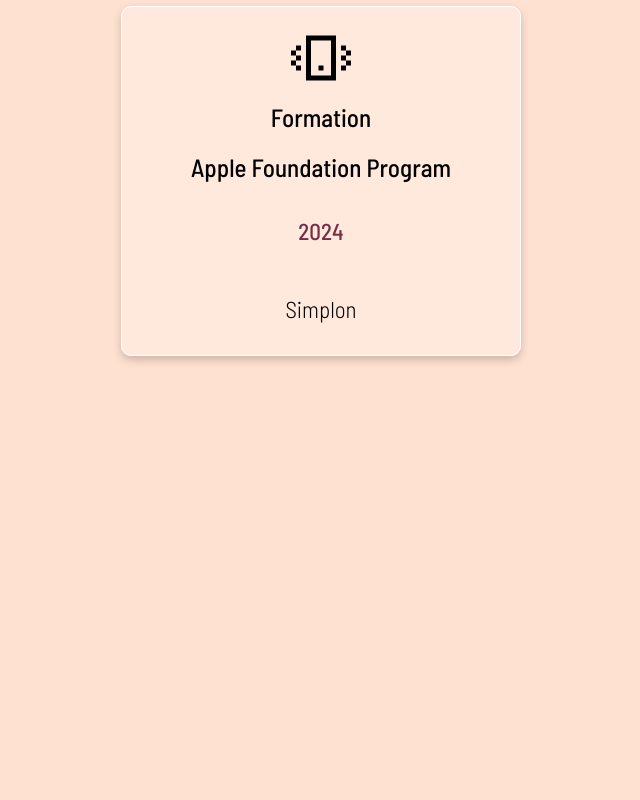
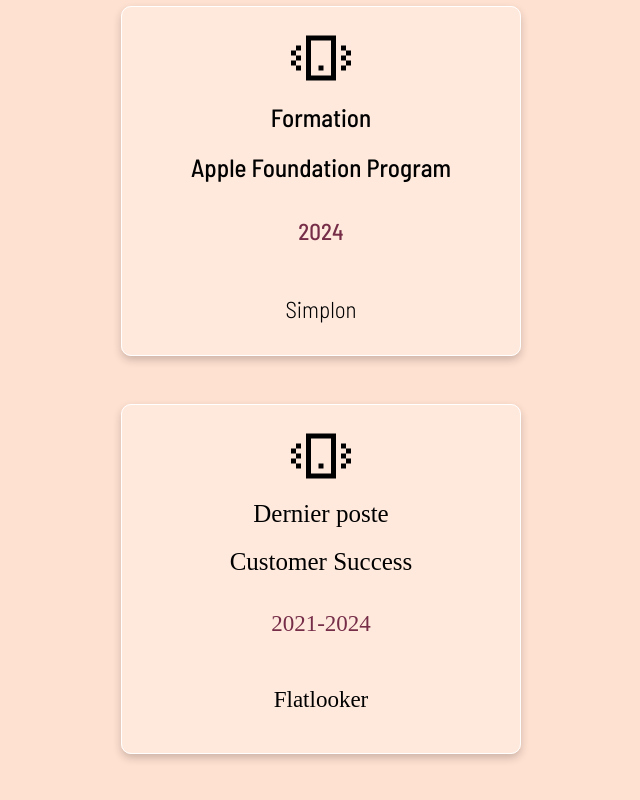
Before and after one commit to lisadda/lisadda.github.io, a plain HTML site: page index.html in a window 1280 px wide. Shown: the part 1601-2401 px from the top of the page, without its empty margins (428-1068 px from the left). Drawn offline with Linux system fonts and the light colour scheme; a web font is replaced by a local one.

Commit message:
v3 du 19/07

```diff
--- a/index.html
+++ b/index.html
@@ -169,19 +169,21 @@
                         </clipPath>
                         </defs>
                 </svg></a>
-
+            </div>
         </div>
 
 
 
 
-    </div>
+
+
 
       <article class="formation">
         <section class="title1">
         <p class="titre1">Formations & Expérience</p>
         </section>
 
+        <!-- 1ere card -->
         <div class="flip-card">
           <div class="flip-card-inner">
             <div class="flip-card-front">
@@ -209,7 +211,9 @@
 
           </div>
         </div>
+        <!-- 1ere card -->
 
+        <!-- 2eme card -->
         <div class="flip-card2">
           <div class="flip-card-inner2">
             <div class="flip-card-front2">
@@ -237,6 +241,37 @@
 
           </div>
         </div>
+        <!-- 2eme card -->
+
+        <!-- 3eme card -->
+        <div class="flip-card3">
+          <div class="flip-card-inner3">
+            <div class="flip-card-front3">
+            <svg width="60" height="60" viewBox="0 0 60 60" fill="none" xmlns="http://www.w3.org/2000/svg">
+              <path fill-rule="evenodd" clip-rule="evenodd" d="M20 7.5H15V52.5H20H40H45V7.5H40H20ZM40 12.5V47.5H20V12.5H40ZM32.5 37.5H27.5V42.5H32.5V37.5ZM50 17.5H55V22.5H50V17.5ZM55 27.5V22.5H60V27.5H55ZM55 32.5H50V27.5H55V32.5ZM55 37.5V32.5H60V37.5H55ZM55 37.5V42.5H50V37.5H55ZM5 42.5H10V37.5H5V32.5H10V27.5H5V22.5H10V17.5H5V22.5H0V27.5H5V32.5H0V37.5H5V42.5Z" fill="black"/>
+              </svg>
+            <section class="formation3">
+              <p id="descodeuses1">Dernier poste</p>
+              <p id="descodeuses2">Customer Success</p>
+              <p id="descodeuses3">2021-2024</p>
+              <p id="descodeuses4">Flatlooker</p>
+            </section>
+
+            </div>
+
+            <div class="flip-card-back3">
+              <ul>
+                <li>• Gestion 100% digitale d'un portefeuille de 500 lots dans toute la France.</li>
+                <li>• Piloter les ordres de missions auprès des prestataires, gestion des divers sinistres et contentieux.</li>
+                <li>• Suivis des paiements et gestion des impayés.</li>
+                <li>• Vérifier l'état des biens avant la relocation.</li>
+              </ul>
+            </div>
+
+          </div>
+       </div>
+        <!-- 3eme card -->
+
 
         </article>
 
--- a/style.css
+++ b/style.css
@@ -738,14 +738,69 @@ ul {
   gap: 10px;
 }
 
-.grid {
+.flip-card3 {
+  background-color: transparent;
+  width: 400px;
+  height: 350px;
+  perspective: 1000px;
+  border-radius: 10px;
+  min-height: 200px;
+  grid-column: 2/3;
+  grid-row: 1/2;
+}
+
+.flip-card-inner3 {
+  position: relative;
+  width: 100%;
+  height: 100%;
+  text-align: center;
+  transition: transform 0.6s;
+  transform-style: preserve-3d;
+  box-shadow: 0 4px 8px 0 rgba(0, 0, 0, 0.2);
+  border-radius: 10px;
+  grid-column: 2/3;
+  grid-row: 1/2;
+}
+
+.flip-card3:hover .flip-card-inner3 {
+  transform: rotateY(180deg);
+  border-radius: 10px;
+  box-shadow: none;
+}
+
+.flip-card-front3,
+.flip-card-back3 {
+  position: absolute;
+  width: 100%;
+  height: 100%;
+  -webkit-backface-visibility: hidden;
+  backface-visibility: hidden;
+  border-radius: 10px;
+}
+
+.flip-card-front3 {
+  background-color: rgba(255, 255, 255, 0.272);
+  border-radius: 10px;
+  border: solid 1px white;
+  padding: 21px;
+}
+
+.flip-card-back3 {
+  background-color: rgb(141 69 87 / 68%);
+  transform: rotateY(180deg);
+  border-radius: 10px;
+  display: flex;
+  flex-direction: column;
+  gap: 10px;
+}
+
+/* .grid {
   inline-size: 90vw;
   margin-inline: auto;
   max-inline-size: 1440px;
 }
 
-/* article {
-  display: grid;
-  gap: 10px;
-  grid-template-rows: 200px 200px;
+article {
+  display: flex;
+  justify-content: center;
 } */
```
Lines whose indentation alone changed are shown as unchanged.
